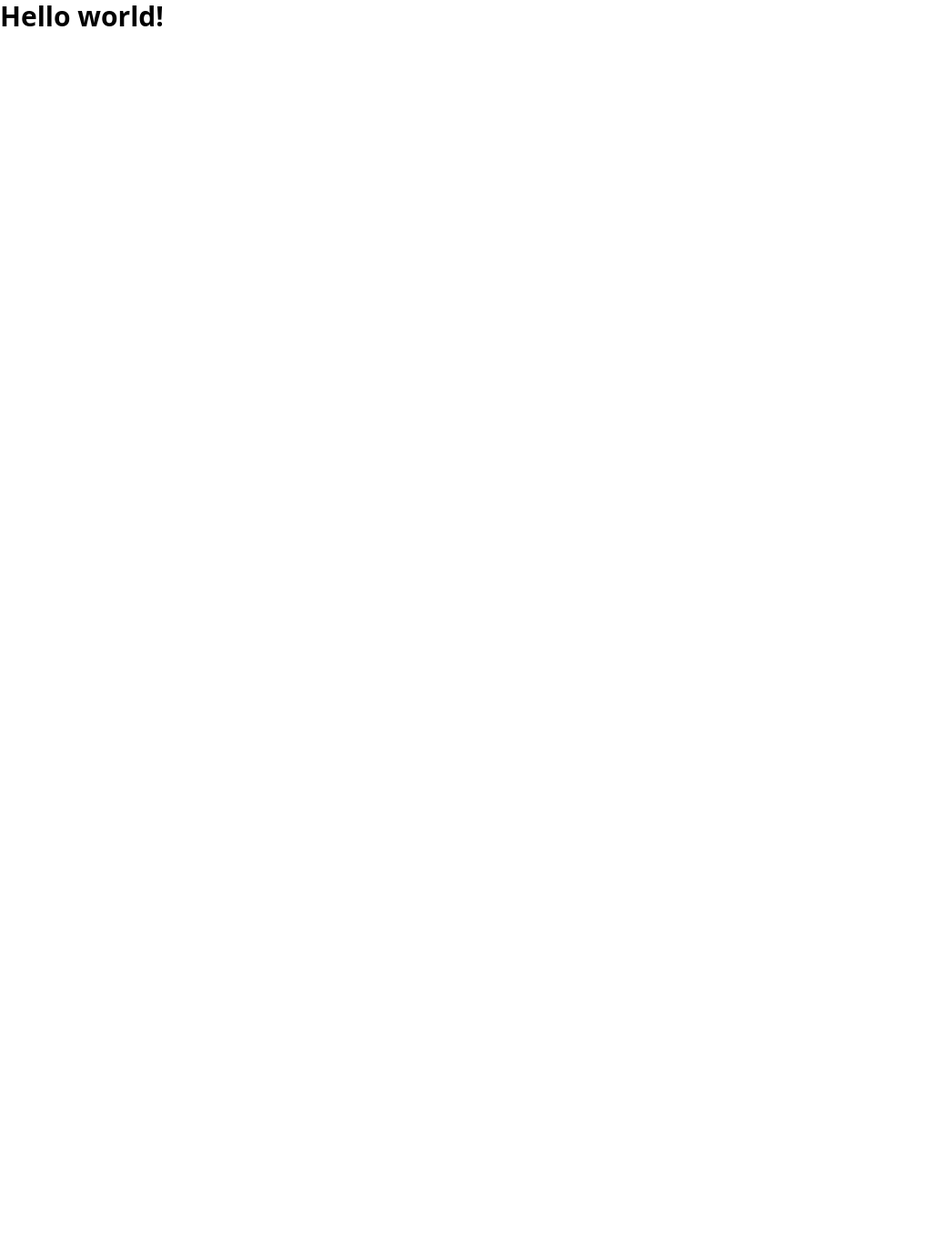
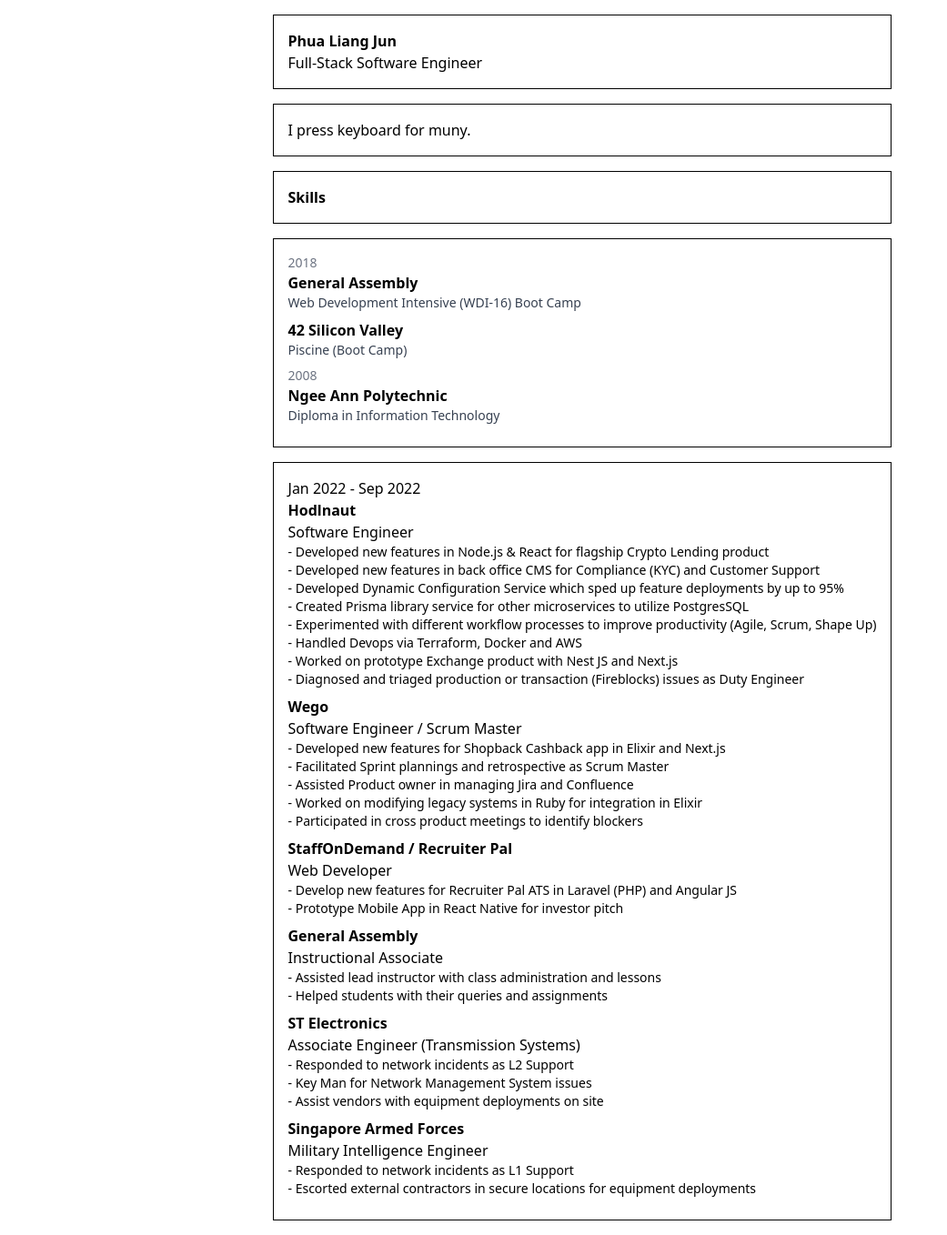
Before and after one commit to lamesensei/lamesensei.github.io, a Next.js app: page / in a window 1280 px wide. Shown: the whole page at 91% size, without its empty margins (0-1041 px from the left). Before the commit the page ends 800 px from the top, so only its background shows below. Built offline with nearby package versions, Linux system fonts and the light colour scheme.

Commit message:
first draft

```diff
--- a/pages/index.tsx
+++ b/pages/index.tsx
@@ -1,10 +1,127 @@
 import type { NextPage } from "next";
-import Head from "next/head";
-import Image from "next/image";
-import styles from "../styles/Home.module.css";
 
 const Home: NextPage = () => {
-  return <h1 className="text-3xl font-bold">Hello world!</h1>;
+  return (
+    <main className="flex justify-center">
+      <div className="font-sans p-4 flex flex-col gap-4">
+        <section className="border flex-1 p-4 border-1 border-black">
+          <h1 className="font-bold">Phua Liang Jun</h1>
+          <p>Full-Stack Software Engineer</p>
+        </section>
+        <section className="border flex-1 p-4 border-1 border-black">
+          <p>I press keyboard for muny.</p>
+        </section>
+        <section className="border flex-1 p-4 border-1 border-black">
+          <h2 className="font-bold">Skills</h2>
+          <ul>
+            <li></li>
+          </ul>
+        </section>
+        <section className="border flex-1 p-4 border-1 border-black">
+          <ul>
+            <h5 className="text-sm text-gray-500">2018</h5>
+            <li className="mb-2">
+              <h3 className="font-bold">General Assembly</h3>
+              <h4 className="text-sm text-gray-700">
+                Web Development Intensive (WDI-16) Boot Camp
+              </h4>
+            </li>
+            <li className="mb-2">
+              <h3 className="font-bold">42 Silicon Valley</h3>
+              <h4 className="text-sm text-gray-700">Piscine (Boot Camp)</h4>
+            </li>
+            <h5 className="text-sm text-gray-500">2008</h5>
+            <li className="mb-2">
+              <h3 className="font-bold">Ngee Ann Polytechnic</h3>
+              <h4 className="text-sm text-gray-700">
+                Diploma in Information Technology
+              </h4>
+            </li>
+          </ul>
+        </section>
+        <section className="border flex-1 p-4 border-1 border-black">
+          <ul>
+            <li className="mb-2">
+              <h5>Jan 2022 - Sep 2022</h5>
+              <h3 className="font-bold">Hodlnaut</h3>
+              <h4>Software Engineer</h4>
+              <p className="text-sm">
+                <ul>
+                  <li>- Developed new features in Node.js & React for flagship Crypto Lending product</li>
+                  <li>- Developed new features in back office CMS for Compliance (KYC) and Customer Support</li>
+                  <li>- Developed Dynamic Configuration Service which sped up feature deployments by up to 95%</li>
+                  <li>- Created Prisma library service for other microservices to utilize PostgresSQL</li>
+                  <li>- Experimented with different workflow processes to improve productivity (Agile, Scrum, Shape Up)</li>
+                  <li>- Handled Devops via Terraform, Docker and AWS</li>
+                  <li>- Worked on prototype Exchange product with Nest JS and Next.js</li>
+                  <li>- Diagnosed and triaged production or transaction (Fireblocks) issues as Duty Engineer</li>
+                </ul>
+              </p>
+            </li>
+            <li className="mb-2">
+              <h5></h5>
+              <h3 className="font-bold">Wego</h3>
+              <h4>Software Engineer / Scrum Master</h4>
+              <p className="text-sm">
+                  <ul>
+                    <li>- Developed new features for Shopback Cashback app in Elixir and Next.js</li>
+                    <li>- Facilitated Sprint plannings and retrospective as Scrum Master</li>
+                    <li>- Assisted Product owner in managing Jira and Confluence</li>
+                    <li>- Worked on modifying legacy systems in Ruby for integration in Elixir</li>
+                    <li>- Participated in cross product meetings to identify blockers</li>
+                  </ul>
+              </p>
+            </li>
+            <li className="mb-2">
+              <h5></h5>
+              <h3 className="font-bold">StaffOnDemand / Recruiter Pal</h3>
+              <h4>Web Developer</h4>
+              <p className="text-sm">
+                <ul>
+                  <li>- Develop new features for Recruiter Pal ATS in Laravel (PHP) and Angular JS</li>
+                  <li>- Prototype Mobile App in React Native for investor pitch</li>
+                </ul>
+              </p>
+            </li>
+            <li className="mb-2">
+              <h5></h5>
+              <h3 className="font-bold">General Assembly</h3>
+              <h4>Instructional Associate</h4>
+              <p className="text-sm">
+                  <ul>
+                    <li>- Assisted lead instructor with class administration and lessons</li>
+                    <li>- Helped students with their queries and assignments</li>
+                  </ul>
+              </p>
+            </li>
+            <li className="mb-2">
+              <h5></h5>
+              <h3 className="font-bold">ST Electronics</h3>
+              <h4>Associate Engineer (Transmission Systems)</h4>
+              <p className="text-sm">
+                  <ul>
+                    <li>- Responded to network incidents as L2 Support</li>
+                    <li>- Key Man for Network Management System issues </li>
+                    <li>- Assist vendors with equipment deployments on site</li>
+                  </ul>
+              </p>
+            </li>
+            <li className="mb-2">
+              <h5></h5>
+              <h3 className="font-bold">Singapore Armed Forces</h3>
+              <h4>Military Intelligence Engineer</h4>
+              <p className="text-sm">
+                  <ul>
+                    <li>- Responded to network incidents as L1 Support</li>
+                    <li>- Escorted external contractors in secure locations for equipment deployments</li>
+                  </ul>
+              </p>
+            </li>
+          </ul>
+        </section>
+      </div>
+    </main>
+  );
 };
 
 export default Home;
```
